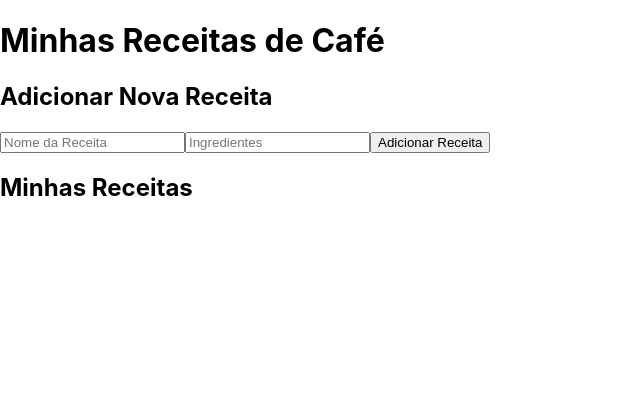
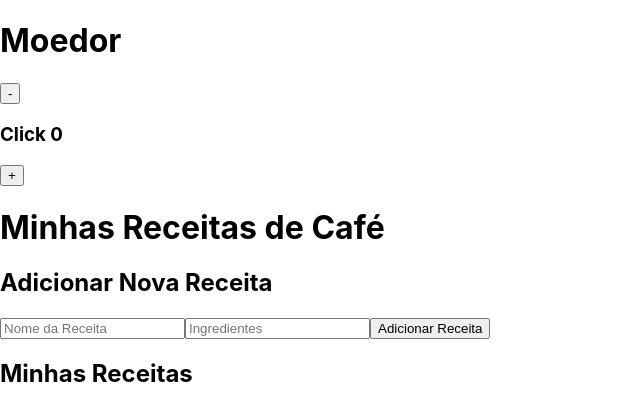
Before and after one commit to thrcorrea/coffeepedia, a React (Create React App) app: page / in a window 1280 px wide. Shown: the top 420 px of the page, without its empty margins (0-640 px from the left). Built offline with nearby package versions, Linux system fonts and the light colour scheme.

Commit message:
feat: added grinder component

```diff
--- a/src/App.js
+++ b/src/App.js
@@ -2,12 +2,23 @@
 import React, { useState } from 'react';
 import RecipeList from './components/RecipeList';
 import RecipeForm from './components/RecipeForm';
+import Grinder from './components/Grinder'
 
 function App() {
   const [recipes, setRecipes] = useState(() => {
     const storedRecipes = localStorage.getItem('recipes');
     return storedRecipes ? JSON.parse(storedRecipes) : []
   });
+
+  const [click, setClick] = useState(() => {
+    const storedClick = localStorage.getItem('click');
+    return storedClick ? parseInt(storedClick, 10) : 0
+  })
+
+  const saveClick = (newClick) => {
+    setClick(newClick)
+    localStorage.setItem('click', newClick.toString())
+  }
 
   const addRecipe = (newRecipe) => {
     const listRecipe = [...recipes, newRecipe]
@@ -24,6 +35,8 @@ function App() {
 
   return (
     <div>
+      <h1>Moedor</h1>
+      <Grinder click={click} saveClick={saveClick} />
       <h1>Minhas Receitas de Café</h1>
       <RecipeForm addRecipe={addRecipe} />
       <RecipeList recipes={recipes} deleteRecipe={deleteRecipe} />
--- /dev/null
+++ b/src/components/Grinder.js
@@ -0,0 +1,34 @@
+import React, {useState} from 'react';
+
+function Grinder({ click, saveClick}) {
+  console.log({ click})
+
+  const [value, setValue] = useState(click)
+
+  const increment = () => {
+    click++
+    saveClick(click)
+    // console.log({value})
+    // setValue(prevValue => prevValue + 1);
+    // console.log({value})
+    // saveClick(value)
+  }
+
+  const decrement = () => {
+    if (click > 0) { // Se você quiser que o valor não vá abaixo de 0
+      click--
+      saveClick(click);
+      // saveClick(value)
+    }
+  }
+
+  return(
+    <div>
+      <button onClick={decrement}>-</button>
+      <h3>Click {click}</h3>
+      <button onClick={increment}>+</button>
+    </div>
+  );
+}
+
+export default Grinder
```
Also changed, not shown: src/components/App.js (deleted, +0 -27 lines).
